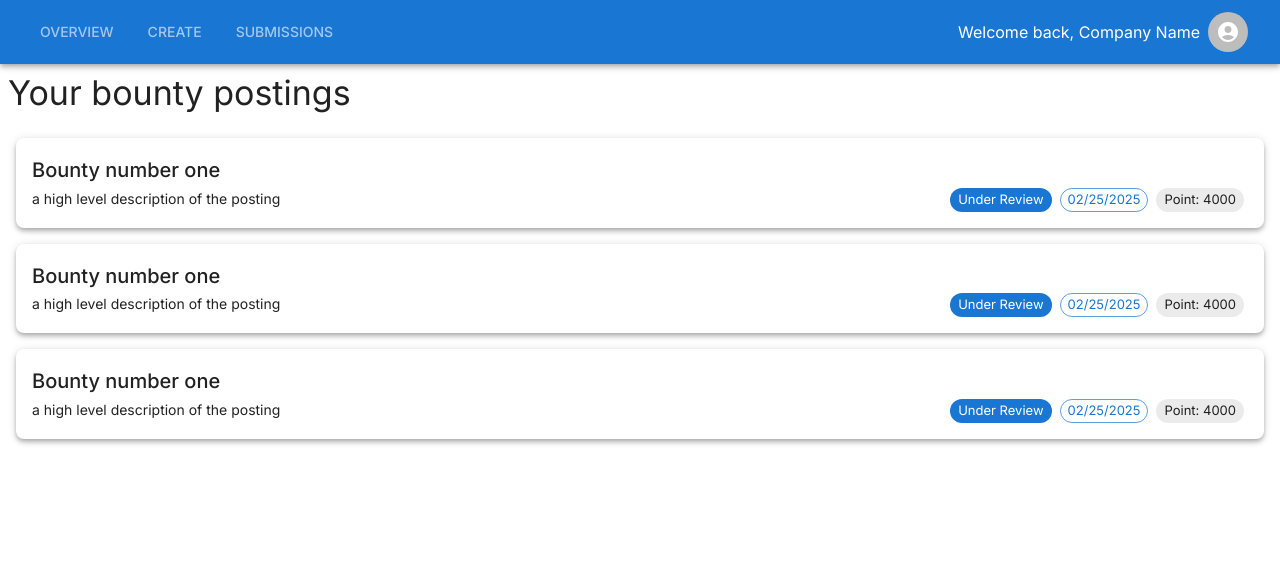
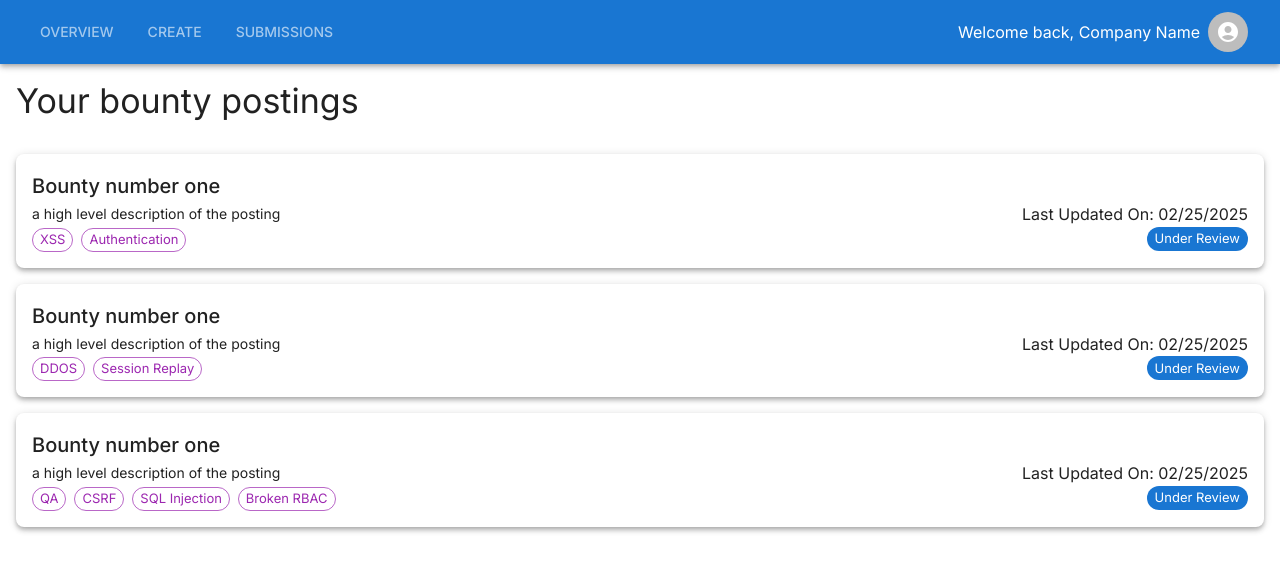
Before and after one commit to cs489-project/frontend, a React (Vite) app: page /org/dashboard in a window 1280 px wide. Shown: the top 572 px of the page. Built offline with nearby package versions, Linux system fonts and the light colour scheme.

Commit message:
add more info to org dashboard

```diff
--- a/src/components/OrgPostingList.tsx
+++ b/src/components/OrgPostingList.tsx
@@ -3,52 +3,59 @@ import { Card, Chip, Typography } from "@mui/material";
 type PostingProp = {
     title: string,
     overview: string,
-    points: number,
     status: string,
     date_posted: string,
+    keywords: string[],
 }
 
 const mock_data = [
     {
         title: "Bounty number one",
         overview: "a high level description of the posting",
-        points: 4000,
         status: "Under Review",
-        date_posted: "02/25/2025"
+        date_posted: "02/25/2025",
+        keywords: ["XSS", "Authentication"],
     }, {
         title: "Bounty number one",
         overview: "a high level description of the posting",
-        points: 4000,
         status: "Under Review",
-        date_posted: "02/25/2025"
+        date_posted: "02/25/2025",
+        keywords: ["DDOS", "Session Replay"],
     }, {
         title: "Bounty number one",
         overview: "a high level description of the posting",
-        points: 4000,
         status: "Under Review",
-        date_posted: "02/25/2025"
+        date_posted: "02/25/2025",
+        keywords: ["QA", "CSRF", "SQL Injection", "Broken RBAC"],
     }
 ];
 
 function OrgPosting(props: PostingProp) {
-    const { title, overview, points, status, date_posted } = props;
+    const { title, overview, status, date_posted, keywords } = props;
 
     return <Card sx={{ m: 2, p: 2, borderRadius: 2 }} elevation={4}>
         <Typography align="left" variant="h6">{title}</Typography>
+
         <div style={{ display: "flex", justifyContent: 'space-between', alignItems: 'center' }}>
             <Typography align="left" variant="body2">{overview}</Typography>
+            <div>Last Updated On: {date_posted}</div>
+        </div>
+        <div style={{ display: "flex", justifyContent: 'space-between', alignItems: 'center' }}>
             <div>
-                <Chip sx={{ margin: '0 4px 0' }} size="small" label={status} color="primary" />
-                <Chip sx={{ margin: '0 4px 0' }} size="small" label={date_posted} color="primary" variant="outlined" />
-                <Chip sx={{ margin: '0 4px 0' }} size="small" label={"Point: " + points} />
+                {
+                    keywords.map(keyword => {
+                        return <Chip sx={{ marginRight: "8px" }} size="small" label={keyword} color="secondary" variant="outlined" />
+                    })
+                }
             </div>
+            <Chip sx={{ marginLeft: "8px" }} size="small" label={status} color="primary" />
         </div>
     </Card>
 }
 
 export default function OrgPostingList() {
     return <div>
-        <Typography sx={{ p: 1 }} align="left" variant="h4">Your bounty postings</Typography>
+        <Typography sx={{ p: 2 }} align="left" variant="h4">Your bounty postings</Typography>
         {
             mock_data.map(data => {
                 return <OrgPosting {...data} />
```
